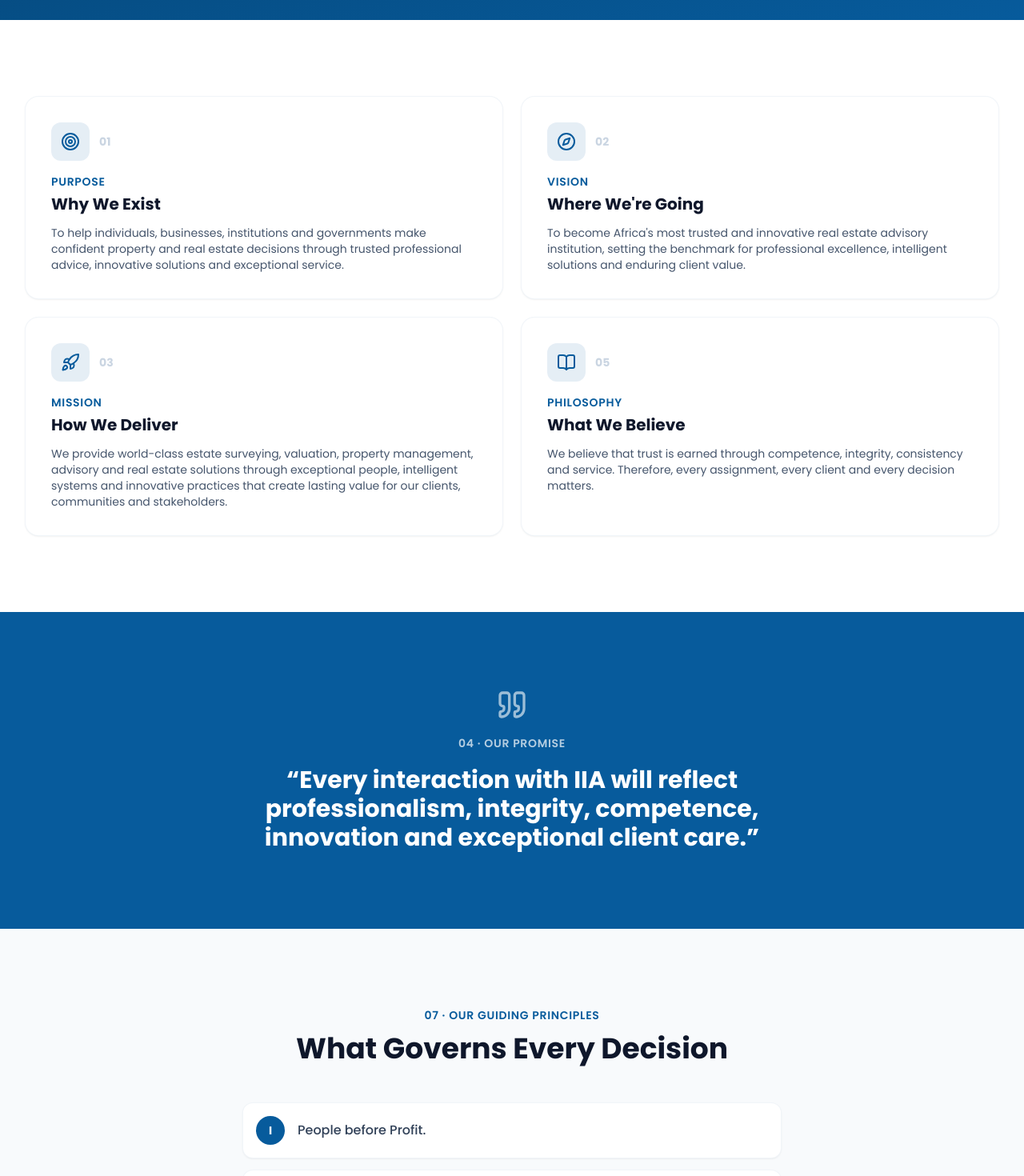
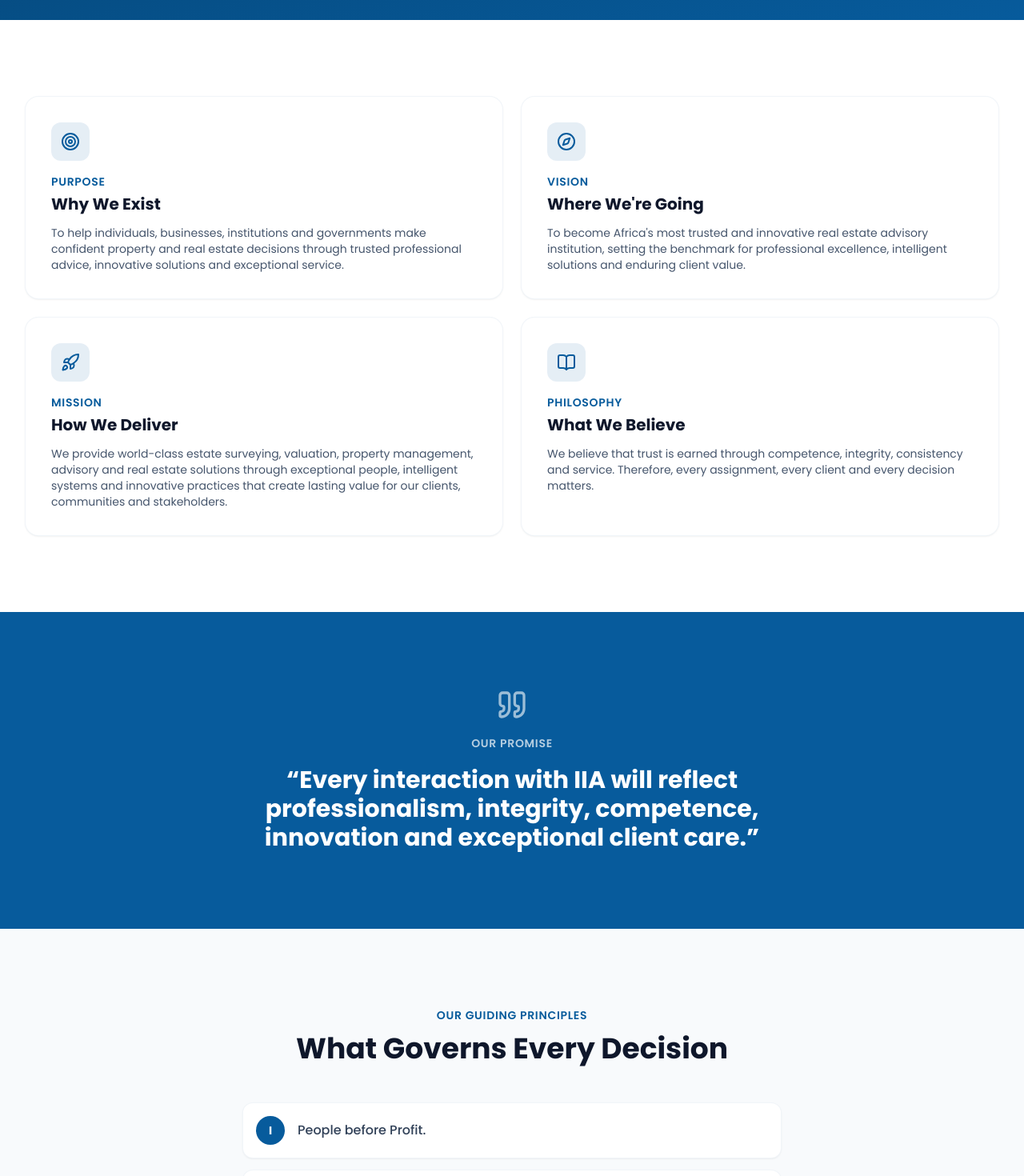
Before and after one commit to Kenely7/iia-properties-website, a Next.js app: page /2030-project in a window 1280 px wide. Shown: the part 364-1834 px from the top of the page at 80% size. Built offline with nearby package versions, Linux system fonts and the light colour scheme.

Commit message:
Remove broken numbering on 2030 Project page, fix About paragraph weight
The source numbering (01,02,03,05...04,07) skipped entries and read as
broken; removed number badges/prefixes entirely. Also de-emphasized the
About page's lead paragraph to match the rest of the body copy.

```diff
--- a/app/(site)/2030-project/page.tsx
+++ b/app/(site)/2030-project/page.tsx
@@ -16,28 +16,24 @@ export const metadata = {
 const foundation = [
   {
     icon: Target,
-    number: "01",
     eyebrow: "Purpose",
     title: "Why We Exist",
     body: "To help individuals, businesses, institutions and governments make confident property and real estate decisions through trusted professional advice, innovative solutions and exceptional service.",
   },
   {
     icon: Compass,
-    number: "02",
     eyebrow: "Vision",
     title: "Where We're Going",
     body: "To become Africa's most trusted and innovative real estate advisory institution, setting the benchmark for professional excellence, intelligent solutions and enduring client value.",
   },
   {
     icon: Rocket,
-    number: "03",
     eyebrow: "Mission",
     title: "How We Deliver",
     body: "We provide world-class estate surveying, valuation, property management, advisory and real estate solutions through exceptional people, intelligent systems and innovative practices that create lasting value for our clients, communities and stakeholders.",
   },
   {
     icon: BookOpen,
-    number: "05",
     eyebrow: "Philosophy",
     title: "What We Believe",
     body: "We believe that trust is earned through competence, integrity, consistency and service. Therefore, every assignment, every client and every decision matters.",
@@ -98,13 +94,8 @@ export default function TheProjectPage() {
           {foundation.map((item, i) => (
             <FadeIn key={item.title} delay={i * 0.08}>
               <div className="h-full rounded-2xl bg-white p-8 shadow-sm ring-1 ring-slate-100">
-                <div className="flex items-center gap-3">
-                  <div className="flex h-12 w-12 items-center justify-center rounded-xl bg-brand-blue/10">
-                    <item.icon className="h-6 w-6 text-brand-blue" />
-                  </div>
-                  <span className="font-heading text-sm font-bold text-slate-300">
-                    {item.number}
-                  </span>
+                <div className="flex h-12 w-12 items-center justify-center rounded-xl bg-brand-blue/10">
+                  <item.icon className="h-6 w-6 text-brand-blue" />
                 </div>
                 <span className="mt-4 block text-sm font-semibold uppercase tracking-wider text-brand-blue">
                   {item.eyebrow}
@@ -124,7 +115,7 @@ export default function TheProjectPage() {
         <FadeIn className="mx-auto max-w-2xl text-center">
           <Quote className="mx-auto mb-4 h-10 w-10 text-white/60" />
           <span className="text-sm font-semibold uppercase tracking-wider text-white/70">
-            04 · Our Promise
+            Our Promise
           </span>
           <p className="mt-4 font-heading text-2xl font-bold sm:text-3xl">
             &ldquo;Every interaction with IIA will reflect professionalism,
@@ -137,7 +128,7 @@ export default function TheProjectPage() {
       {/* Guiding Principles */}
       <Section className="bg-brand-gray">
         <SectionHeading
-          eyebrow="07 · Our Guiding Principles"
+          eyebrow="Our Guiding Principles"
           title="What Governs Every Decision"
         />
         <div className="mx-auto mt-12 max-w-2xl space-y-4">
--- a/app/(site)/about/page.tsx
+++ b/app/(site)/about/page.tsx
@@ -82,7 +82,7 @@ export default function AboutPage() {
             <h2 className="mt-3 font-heading text-3xl font-bold text-slate-900">
               Iwuba Ifediora & Associates
             </h2>
-            <p className="mt-4 text-lg font-medium text-slate-700">
+            <p className="mt-4 text-slate-600">
               Registered with NIESV and ESVARBON, IIA has built a reputation
               on professional expertise, trusted relationships and
               disciplined practice — across valuation, property management,
```
